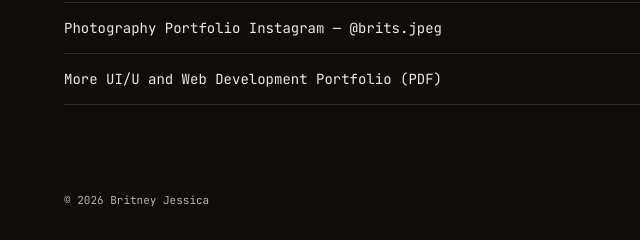
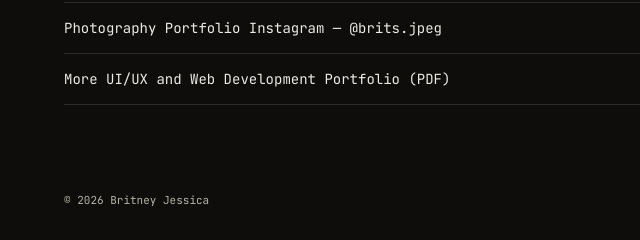
Before and after one commit to britney19544/Britney-portfolio, a plain HTML site: page index.html in a window 1280 px wide. Shown: the part 2899-3139 px from the top of the page, 0-640 px from the left. Drawn offline with Linux system fonts and the light colour scheme.

Commit message:
Update portfolio

```diff
--- a/index.html
+++ b/index.html
@@ -183,7 +183,7 @@
   <span>Photography Portfolio Instagram — @brits.jpeg</span><span class="arrow">↗</span>
     </a>
     <a class="contact-link" href="https://drive.google.com/file/d/1GMTG-szjlYxj334y_EfkLvT7A78x13gB/view?usp=share_link">
-      <span>More UI/U and Web Development Portfolio (PDF)</span><span class="arrow">↗</span>
+      <span>More UI/UX and Web Development Portfolio (PDF)</span><span class="arrow">↗</span>
     </a>
   </div>
 </section>
```
